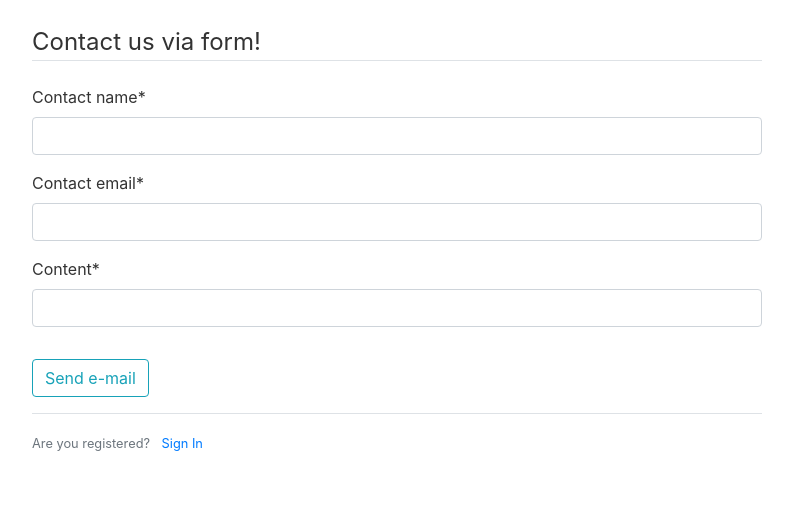
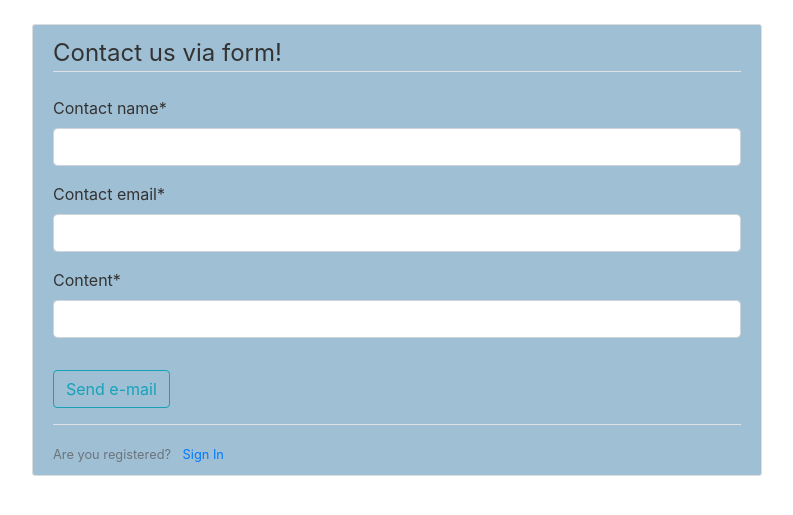
Before and after one commit to wojtekidd/djangoapp-koszulki, a Django app: page /contact/ in a window 1280 px wide. Shown: the part 56-571 px from the top of the page, without its empty margins (53-846 px from the left). Run offline with Django 3.2, Linux system fonts and the light colour scheme; some libraries are stand-ins or nearby versions.

```diff
--- a/tshirts/templates/contact.html
+++ b/tshirts/templates/contact.html
@@ -1,6 +1,7 @@
 {% extends "base_generic.html" %}
 {% load crispy_forms_tags %}
 {% block content %}
+<div class='content-section'>
     <form method="post">
         <fieldset class="form-group">
             <legend class="border-bottom mb-4">Contact us via form!</legend>
@@ -14,4 +15,5 @@
     <div class="border-top pt-3">
         <small class="text-muted"> Are you registered? <a class="ml-2" href="{% url 'register' %}">Sign In</a></small>
     </div>
+</div>
 {% endblock content %}
--- a/tshirts/views.py
+++ b/tshirts/views.py
@@ -1,4 +1,4 @@
-from django.views.generic import CreateView, ListView, DetailView
+from django.views.generic import CreateView, ListView, DetailView, UpdateView
 from django.urls import reverse_lazy
 
 from django.db.models import Q
```
